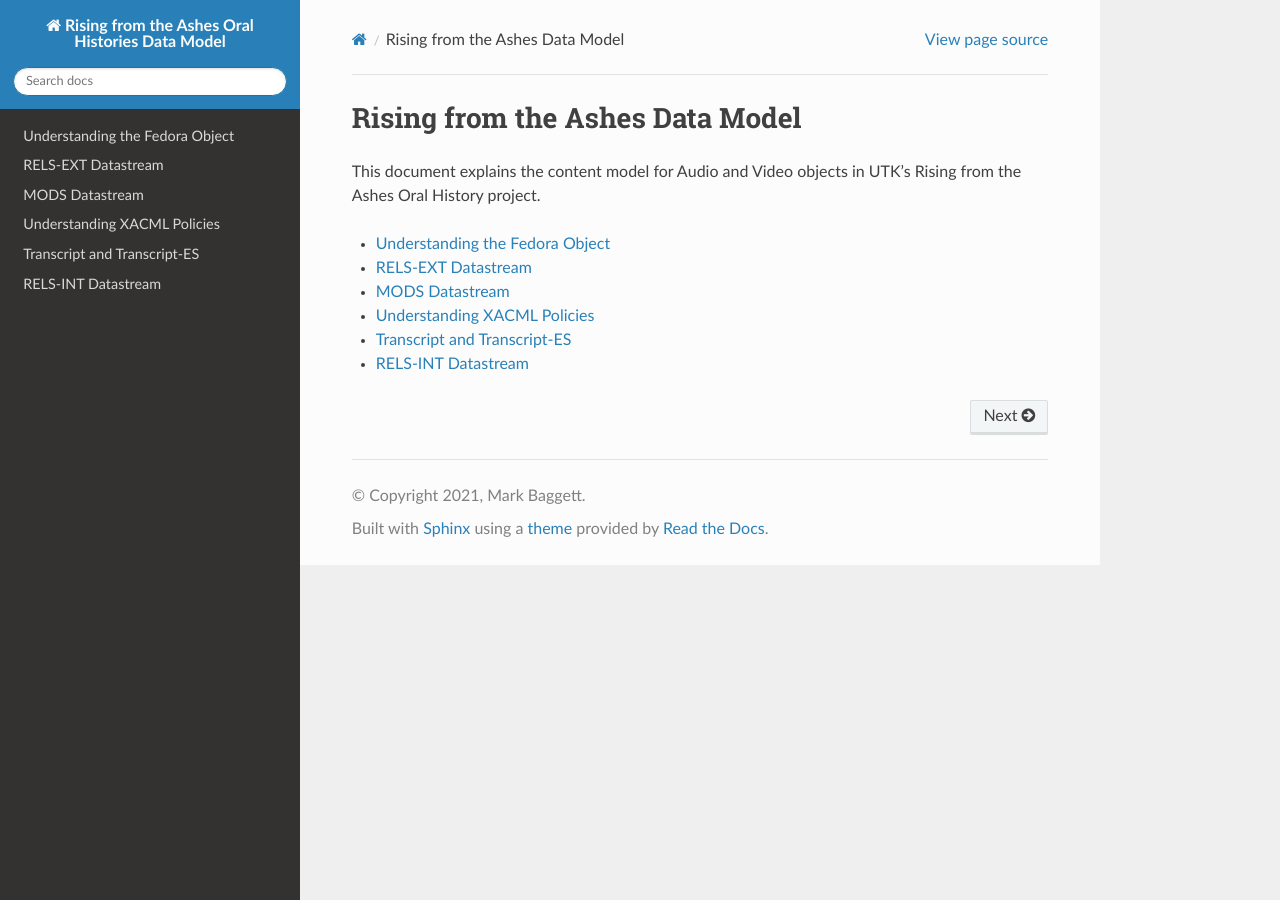
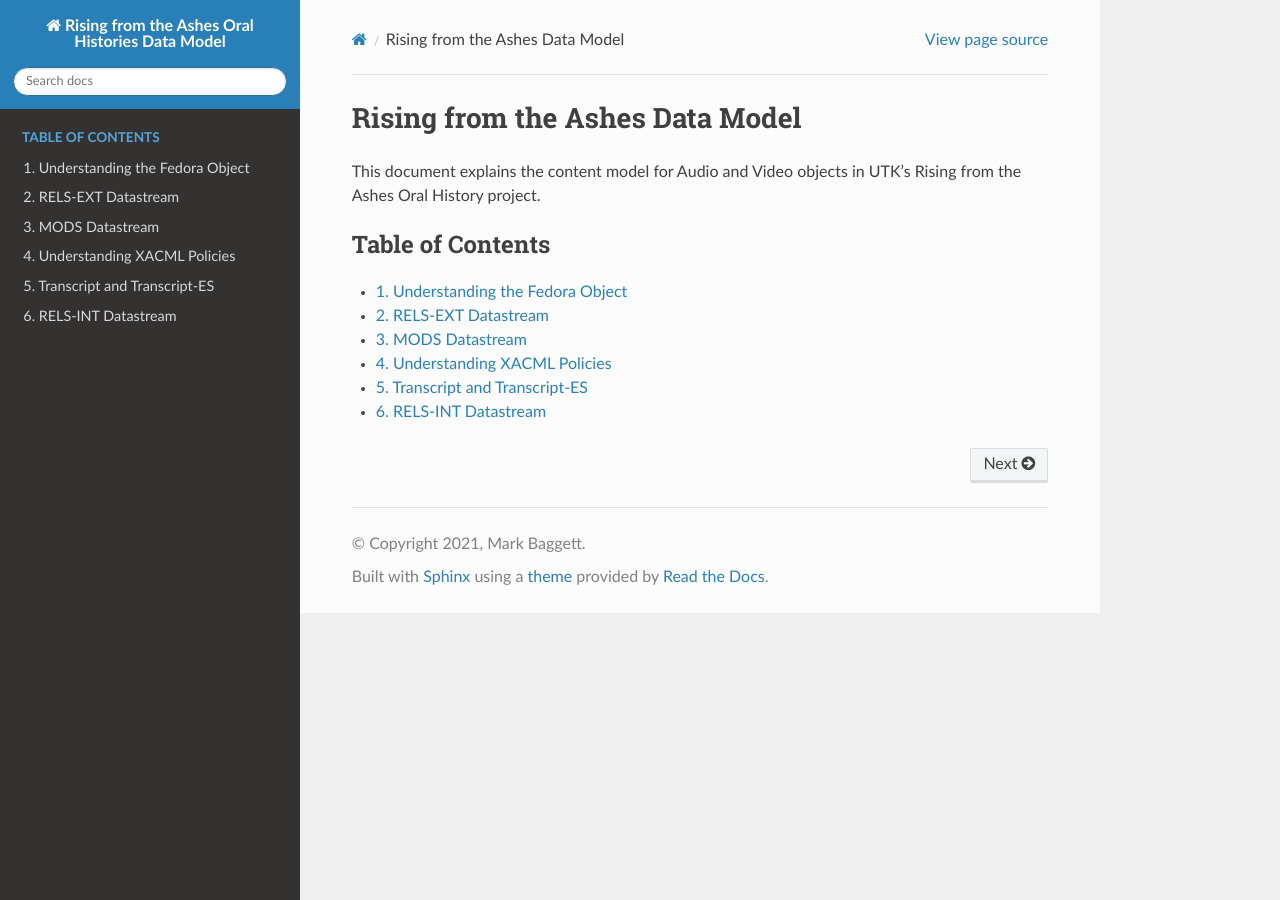
Before and after one commit to markpbaggett/rfta_data_models, a Sphinx documentation site: the page built from docs/source/index.rst, in a window 1280 px wide. Built offline with Sphinx 7.4.7 and the Read the Docs theme 2.0.0, drawn with Linux system fonts in a browser that asks for light colours.

Commit message:
Clean up toctree.

```diff
--- a/docs/source/index.rst
+++ b/docs/source/index.rst
@@ -10,6 +10,8 @@ This document explains the content model for Audio and Video objects in UTK's Ri
 
 .. toctree::
    :maxdepth: 1
+   :numbered:
+   :caption: Table of Contents
    :glob:
 
    data/*
```
